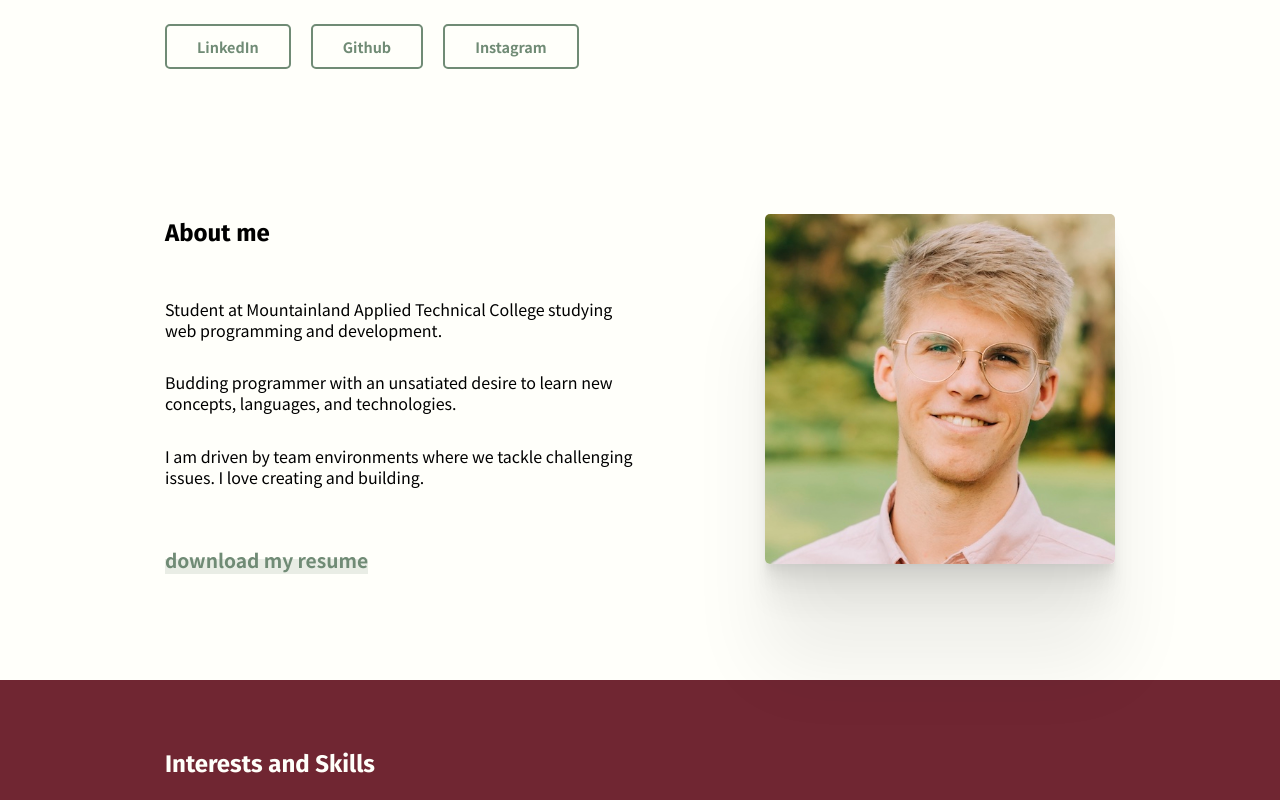
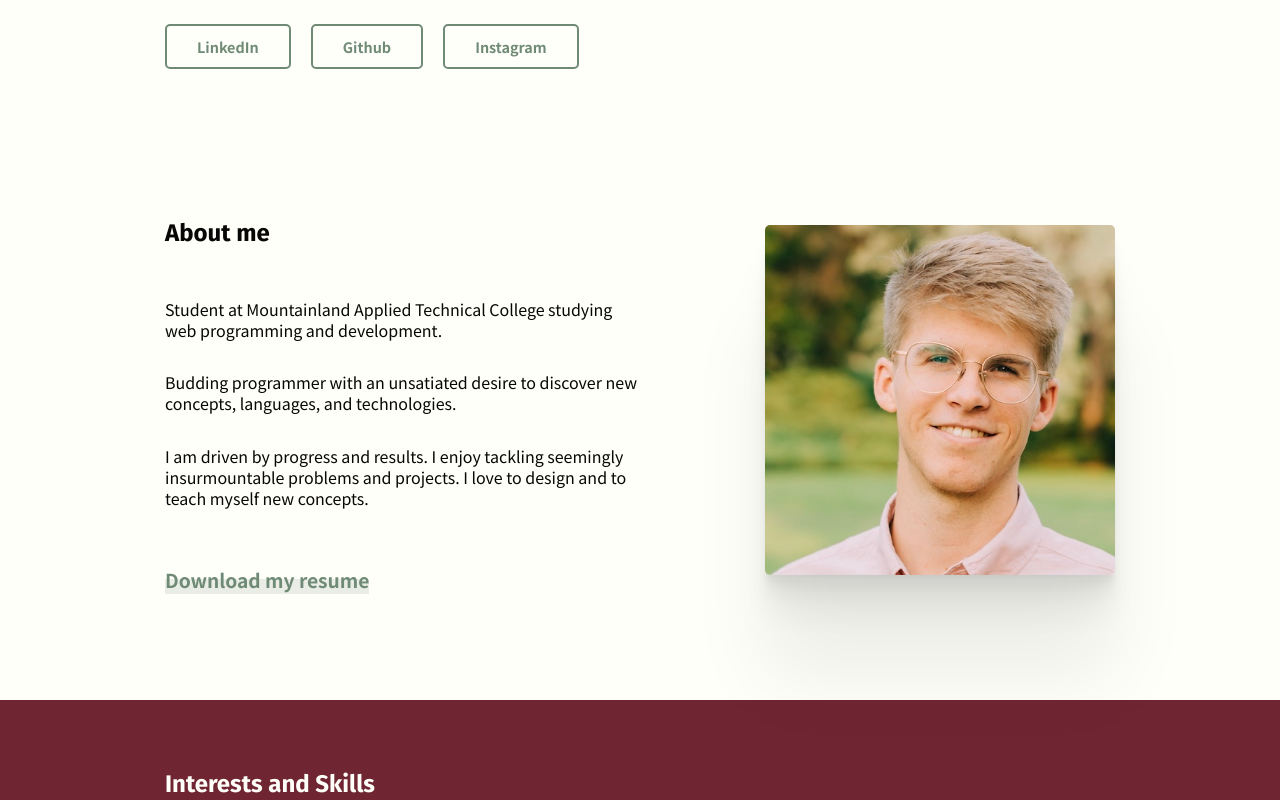
Before and after one commit to talmage89/portfolio, a React (Create React App) app: page / in a window 1280 px wide. Shown: the part 420-1220 px from the top of the page. Built offline with nearby package versions, Linux system fonts and the light colour scheme.

Commit message:
content, styling

```diff
--- a/src/App.module.css
+++ b/src/App.module.css
@@ -33,8 +33,8 @@ baby powder
   align-items: center;
   justify-content: space-between;
 }
-.footer{
-  color: white;
+.footer h1{
+  color: #FFFFFA;
 }
 .footer span{
   text-align: right;
@@ -42,8 +42,10 @@ baby powder
   font-size: .8rem;
   font-weight: 100;
 }
+.footer span p{
+  color: #FFFFFA;
+}
 .footer span p a{
-
-  color: white;
+  color: #FFFFFA;
   font-weight: bold;
 }
--- a/src/components/Home.js
+++ b/src/components/Home.js
@@ -38,9 +38,9 @@ export default function Home() {
                 <div className={styles.navbarWidthContainer}>
                     <h1>Talmage Bergeson</h1>
                     <span className={styles.navButtons}>
-                        <button className={styles.navButton} onClick={() => window.scroll({ top: 525, behavior: "smooth" })}>About me</button>
-                        <button className={styles.navButton} onClick={() => window.scroll({ top: 1450, behavior: "smooth" })}>Projects</button>
-                        <button className={styles.contactButtonInverse} onClick={() => window.scroll({ top: 3550, behavior: "smooth" })} style={{ margin: "0", textTransform: "capitalize" }}>Contact</button>
+                        <button className={styles.navButton} onClick={() => window.scroll({ top: 550, behavior: "smooth" })}>About me</button>
+                        <button className={styles.navButton} onClick={() => window.scroll({ top: 1600, behavior: "smooth" })}>Projects</button>
+                        <button className={styles.contactButtonInverse} onClick={() => window.scroll({ top: 3700, behavior: "smooth" })} style={{ margin: "0", textTransform: "capitalize" }}>Contact</button>
                     </span>
                 </div>
             </div>
@@ -64,11 +64,11 @@ export default function Home() {
                 <div className={styles.aboutContent}>
                     <h2 className={styles.aboutTitle}>About me</h2>
                     <p>Student at Mountainland Applied Technical College studying web programming and development.</p>
-                    <p>Budding programmer with an unsatiated desire to learn new concepts, languages, and technologies.</p>
-                    <p>I am driven by team environments where we tackle challenging issues. I love creating and building.</p>
-                    <a className={styles.aboutResumeLink} href={resume} download="Talmage_Bergeson_Resume">download my resume</a>
+                    <p>Budding programmer with an unsatiated desire to discover new concepts, languages, and technologies.</p>
+                    <p>I am driven by progress and results. I enjoy tackling seemingly insurmountable problems and projects. I love to design and to teach myself new concepts.</p>
+                    <a className={styles.aboutResumeLink} href={resume} download="Talmage_Bergeson_Resume">Download my resume</a>
                 </div>
-                <img src={aboutPhoto} alt="A stunning young man looking for a web development job. Contact this human today using the 'contact' button on the top of the page." className={styles.aboutPhoto} />
+                <img src={aboutPhoto} alt="A stunning young man looking for a web development job. Contact him today using the 'contact' button on the top of the page." className={styles.aboutPhoto} />
             </div>
             <div className={styles.skills}>
                 <div className={styles.skillsWidthContainer}>
@@ -110,7 +110,7 @@ export default function Home() {
             <div className={styles.contact}>
                 <div className={styles.contactWidthContainer}>
                 <h2 className={styles.contactHeader}>Contact</h2>
-                <p className={styles.contactSubheader}>If you have any questions about my work or would like to collaborate, please reach out.</p>
+                <p className={styles.contactSubheader}>If you have any questions or would like to collaborate with me, please reach out.</p>
                 <span className={styles.contactInfoCard}>
                     <div className={styles.infoCardPhoto} style={{ backgroundImage: `url(${avatarPhoto})` }} />
                     <span className={styles.infoCardTextContainer}>
--- a/src/components/Home.module.css
+++ b/src/components/Home.module.css
@@ -15,6 +15,7 @@ baby powder
 * {
     font-family: 'Noto Sans JP', sans-serif;
     font-weight: 400;
+    color: #080705;
 }
 
 h1,
@@ -54,6 +55,9 @@ h6 {
     justify-content: center;
     background-color: #FFFFFA;
     animation: showNavbarBackground .3s forwards;
+}
+.navbar h1{
+    color: #FFFFFA;
 }
 .navbarWidthContainer {
     box-sizing: border-box;
@@ -552,7 +556,7 @@ h6 {
     display: flex;
     justify-content: center;
     background: linear-gradient(to top right, transparent 80%, #708b7520 0),
-    linear-gradient(to bottom left, transparent 90%, #708b7520 0);
+    linear-gradient(to bottom left, transparent 70%, #708b7510 0);
 }
 .contactWidthContainer {
     max-width: 1050px;
```
